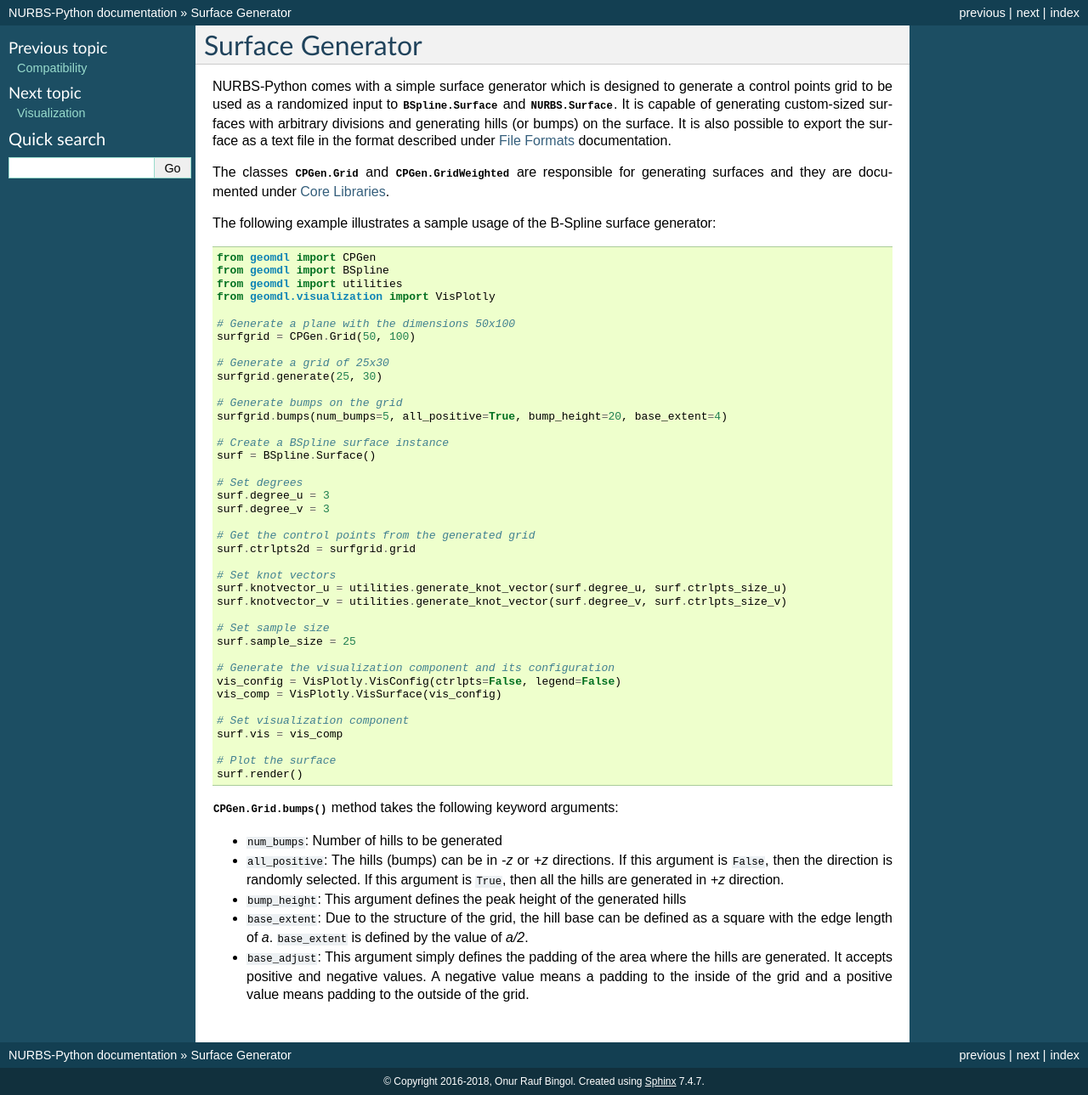
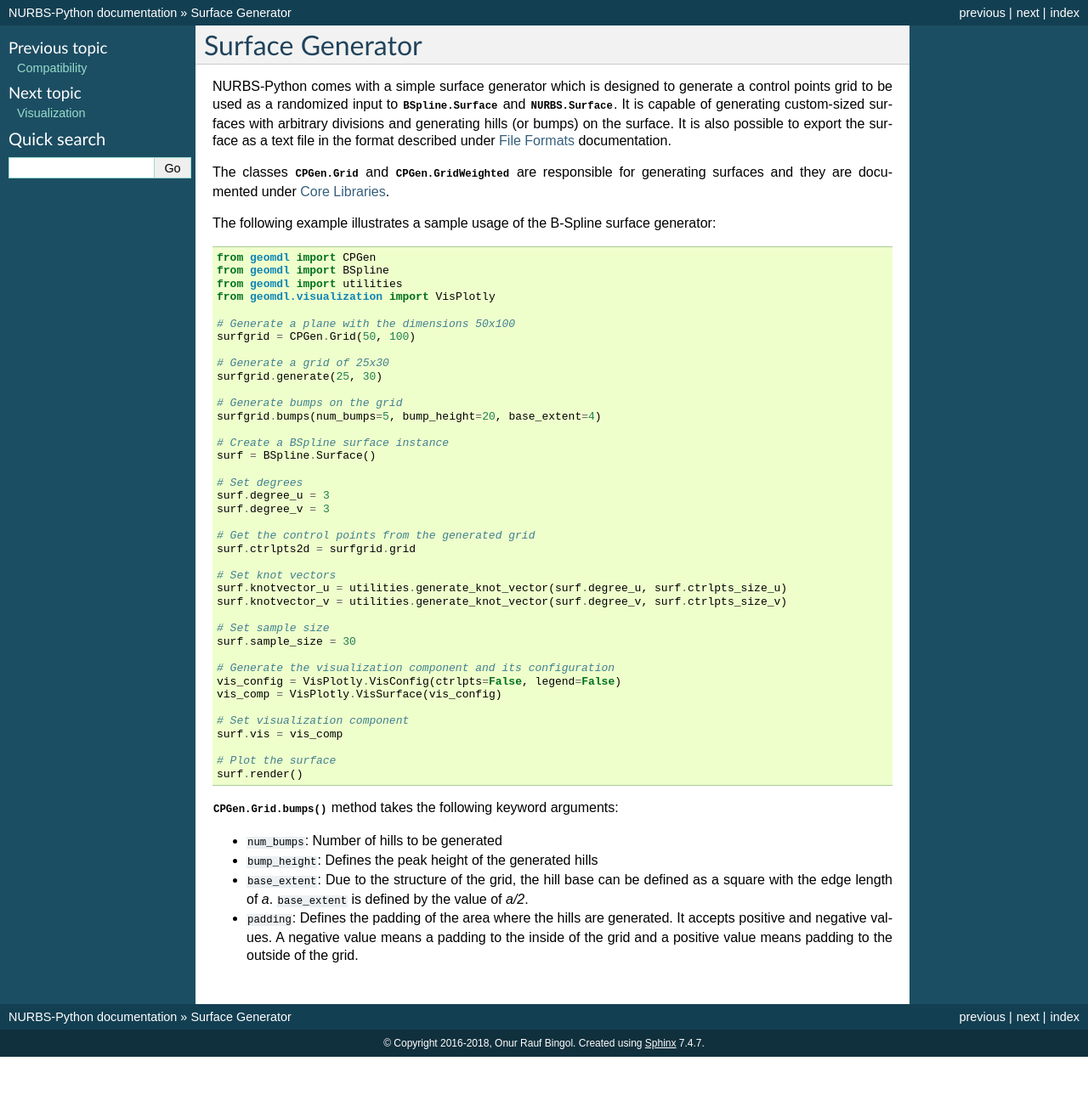
Before and after one commit to orbingol/NURBS-Python, a Sphinx documentation site: the page built from docs/surface_generator.rst, in a window 1280 px wide. Shown: the whole page at 85% size. Built offline with Sphinx 7.4.7, drawn with Linux system fonts in a browser that asks for light colours; formulas are drawn with MathJax 3; after the commit the page ends 1244 px from its top, so only the background shows below that.

```diff
--- a/docs/surface_generator.rst
+++ b/docs/surface_generator.rst
@@ -25,7 +25,7 @@
     surfgrid.generate(25, 30)
 
     # Generate bumps on the grid
-    surfgrid.bumps(num_bumps=5, all_positive=True, bump_height=20, base_extent=4)
+    surfgrid.bumps(num_bumps=5, bump_height=20, base_extent=4)
 
     # Create a BSpline surface instance
     surf = BSpline.Surface()
@@ -42,7 +42,7 @@
     surf.knotvector_v = utilities.generate_knot_vector(surf.degree_v, surf.ctrlpts_size_v)
 
     # Set sample size
-    surf.sample_size = 25
+    surf.sample_size = 30
 
     # Generate the visualization component and its configuration
     vis_config = VisPlotly.VisConfig(ctrlpts=False, legend=False)
@@ -57,7 +57,6 @@
 :py:meth:`.CPGen.Grid.bumps()` method takes the following keyword arguments:
 
 * ``num_bumps``: Number of hills to be generated
-* ``all_positive``: The hills (bumps) can be in *-z* or *+z* directions. If this argument is ``False``, then the direction is randomly selected. If this argument is ``True``, then all the hills are generated in *+z* direction.
-* ``bump_height``: This argument defines the peak height of the generated hills
+* ``bump_height``: Defines the peak height of the generated hills
 * ``base_extent``: Due to the structure of the grid, the hill base can be defined as a square with the edge length of *a*. ``base_extent`` is defined by the value of *a/2*.
-* ``base_adjust``: This argument simply defines the padding of the area where the hills are generated. It accepts positive and negative values. A negative value means a padding to the inside of the grid and a positive value means padding to the outside of the grid.
+* ``padding``: Defines the padding of the area where the hills are generated. It accepts positive and negative values. A negative value means a padding to the inside of the grid and a positive value means padding to the outside of the grid.
```
Also changed, not shown: 1 other file.
